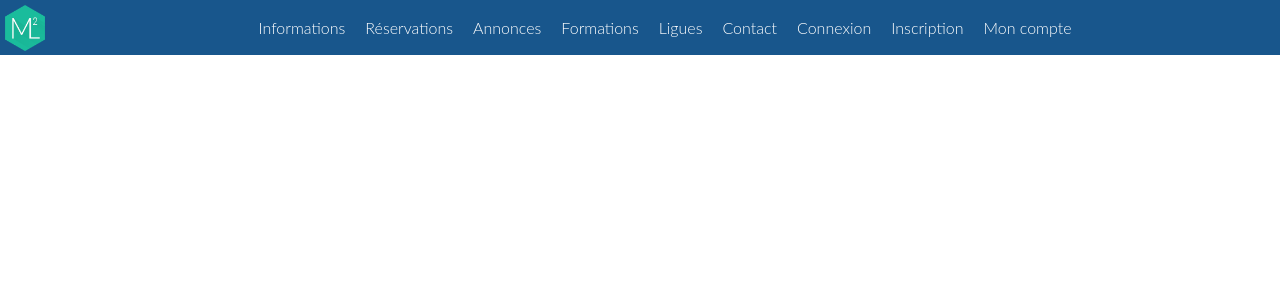
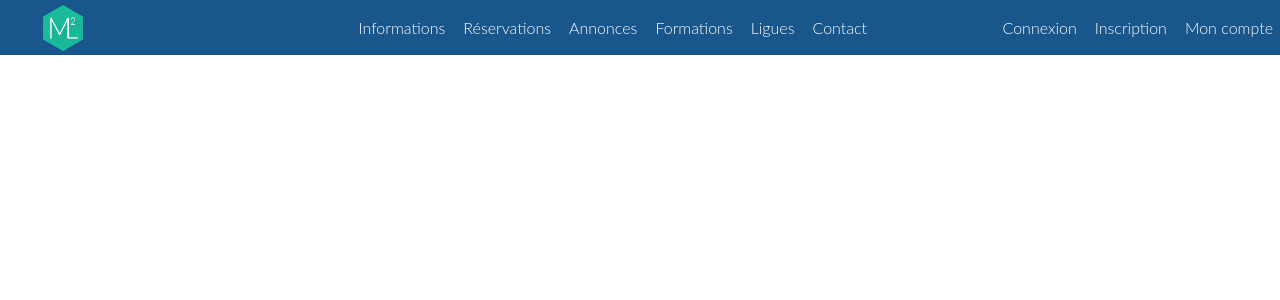
Before and after one commit to ppebts/M2L_ppe, a Symfony app: template Symfony/src/PPE/M2LBundle/Resources/views/Default/menu.html.twig in a window 1280 px wide. Shown: the top 300 px of the page. Run offline with Twig, Linux system fonts and the light colour scheme; the template is opened without the code that fills it, so the values that code supplies are empty; some libraries are stand-ins or nearby versions.

Commit message:
Mise a jour du menu CSS + JS

```diff
--- a/Symfony/src/PPE/M2LBundle/Resources/public/css/information.css
+++ b/Symfony/src/PPE/M2LBundle/Resources/public/css/information.css
@@ -1,9 +1,9 @@
 /*VERSION DESKTOP*/
 @media (min-width: 1200px) {
-	#information_parent{width: 100%;margin: 155px auto 0px auto;padding: 10px 0px}
+	#information_parent{width: 600px;margin: 155px auto 0px auto}
 	#information_parent .information_block{width: 600px;text-align:center; margin:0 auto;border-top: 1px solid #18B293;border-bottom: 1px solid #18B293}
 	#information_parent .information_block .information_titre{cursor:pointer;background: #1abc9c;color: #fff;height: 28px;}
 	#information_parent .information_block .information_titre h3{margin: 0; margin: 0;line-height: 28px}
-	#information_parent .information_block .information_content{background: #fff;max-height: 500px}
-	#information_parent .information_block .information_content p{text-align:justify;margin: 0;padding: 35px 5px;}
+	#information_parent .information_block .information_content{background: #fff;max-height: 300px;overflow: auto}
+	#information_parent .information_block .information_content p{text-align:justify;margin: 0;padding: 10px 15px;}
 }
--- a/Symfony/src/PPE/M2LBundle/Resources/public/css/menu.css
+++ b/Symfony/src/PPE/M2LBundle/Resources/public/css/menu.css
@@ -1,5 +1,8 @@
-#menu{position: fixed;top: 0;left: 0;height:45px;width: 100%;background: #18568c;padding: 5px}
-#menu ul{list-style: none;margin: 0px;text-align:center}
-#menu ul li{display: inline-block;line-height: 45px;margin: 0px 8px}
-#menu ul li a{text-decoration: none; color: #fff;font-family: 'Lato';font-weight: 300}
-#menu img#logo{width: 40px;float: left;}
+#menu{position: fixed;top: 0;left: 0;height:55px;width: 100%;background: #18568c;}
+#menu ul{list-style: none;margin: 0px;text-align:center;height: 100%}
+#menu #center{float: left;margin-left: calc(50% - 288.5px);padding: 0; }
+#menu #right{float: right; }
+#menu ul li{display: inline-block;line-height: 45px;height: 100%;padding: 0px 7px;}
+#menu ul li a{line-height: 55px;text-decoration: none; color: #fff;font-family: 'Lato';font-weight: 300}
+#menu img#logo{width: 40px}
+#menu a#logo_link{position: absolute;left: 43px;top:5px;}
--- a/Symfony/src/PPE/M2LBundle/Resources/public/js/information.js
+++ b/Symfony/src/PPE/M2LBundle/Resources/public/js/information.js
@@ -1,6 +1,7 @@
 $( document ).ready(function() {
+
 	$('.information_content').hide();
-	$('.information_titre').click(function(){
+	$('.information_titre').click(function(){ // au click sur un titre : expand le content
 		$('.expanded').removeClass('expanded').addClass('closed').next('.information_content').not(':animated').slideUp();
 		$(this).removeClass('closed').addClass('expanded').next('.information_content').not(':animated').slideDown();
 	});
@@ -9,5 +10,6 @@ $( document ).ready(function() {
 	},function(){
 		$(this).css("background", "#1abc9c");
     }
-	)
+	);
+
 });
--- a/Symfony/src/PPE/M2LBundle/Resources/views/Default/layout.html.twig
+++ b/Symfony/src/PPE/M2LBundle/Resources/views/Default/layout.html.twig
@@ -15,6 +15,7 @@
 		{% javascripts '@PPEM2LBundle/Resources/public/js/*' %}
    		<script type="text/javascript" src="{{ asset('bundles/ppem2l/js/jquery.js') }}"></script>
       	<script type="text/javascript" src="{{ asset('bundles/ppem2l/js/information.js') }}"></script>
+      	<script type="text/javascript" src="{{ asset('bundles/ppem2l/js/global.js') }}"></script>
    		<script type="text/javascript" src="{{ asset('bundles/ppem2l/js/fancybox/jquery.fancybox.js') }}"></script>
 		{% endjavascripts %}
 	{% endblock %}
--- a/Symfony/src/PPE/M2LBundle/Resources/views/Default/menu.html.twig
+++ b/Symfony/src/PPE/M2LBundle/Resources/views/Default/menu.html.twig
@@ -4,18 +4,42 @@
 
 <div id="menu">
 
-<a href="{{ path( 'ppem2_l_homepage' ) }}"><img id="logo" src="{{ asset('bundles/ppem2l/img/logo.png') }}" alt=""></a>
+<a href="{{ path( 'ppem2_l_homepage' ) }}" id="logo_link"><img id="logo" src="{{ asset('bundles/ppem2l/img/logo.png') }}" alt=""></a>
 
-	<ul>
+	<ul id="center">
 		<li><a href="{{ path( 'ppem2_l_informations' ) }}">Informations</a></li>
 		<li><a href="{{ path( 'ppem2_l_reservations' ) }}">Réservations</a></li>
 		<li><a href="{{ path( 'ppem2_l_annonces' ) }}">Annonces</a></li>
 		<li><a href="{{ path( 'ppem2_l_formations' ) }}">Formations</a></li>
 		<li><a href="{{ path( 'ppem2_l_ligues' ) }}">Ligues</a></li>
 		<li><a href="{{ path( 'ppem2_l_contact' ) }}">Contact</a></li>
+	</ul>
+	<ul id="right">
 		<li><a href="#">Connexion</a></li>
 		<li><a href="#">Inscription</a></li>
 		<li><a href="#">Mon compte</a></li>
 	</ul>
+<script>
+	$( document ).ready(function() {
+		$('li').hover(function(){ // cahnge le bckgrnd des li au hover
+			$(this).css('background', '#154b77');
+		},function(){
+			$(this).css('background', '#18568C');
+		});
 
+		$(document).scroll(function() { // réduit le menu quand on scroll a plus de 10px
+	    if( $(this).scrollTop() > 10 ) {
+			$('#menu').animate({height : "30px"}, 300);
+			$('#logo').animate({width : "25px"}, 300);
+			$('#logo_link').animate({top : "0"}, 300);
+			$('#menu > ul > li > a').animate({lineHeight :"30px"}, 300);
+		}else{
+			$('#menu').animate({height : "55px"}, 300);
+			$('#logo').animate({width : "40px"}, 300);
+			$('#logo_link').animate({top : "5px"}, 300);
+			$('#menu > ul > li > a').animate({lineHeight :"55px"}, 300);
+		}
+	});
+});
+</script>
 </div>
```
Also changed, not shown: Symfony/src/PPE/M2LBundle/Resources/views/Default/information.html.twig (+6 -1 lines), Symfony/src/PPE/M2LBundle/Resources/public/js/global.js (added).
